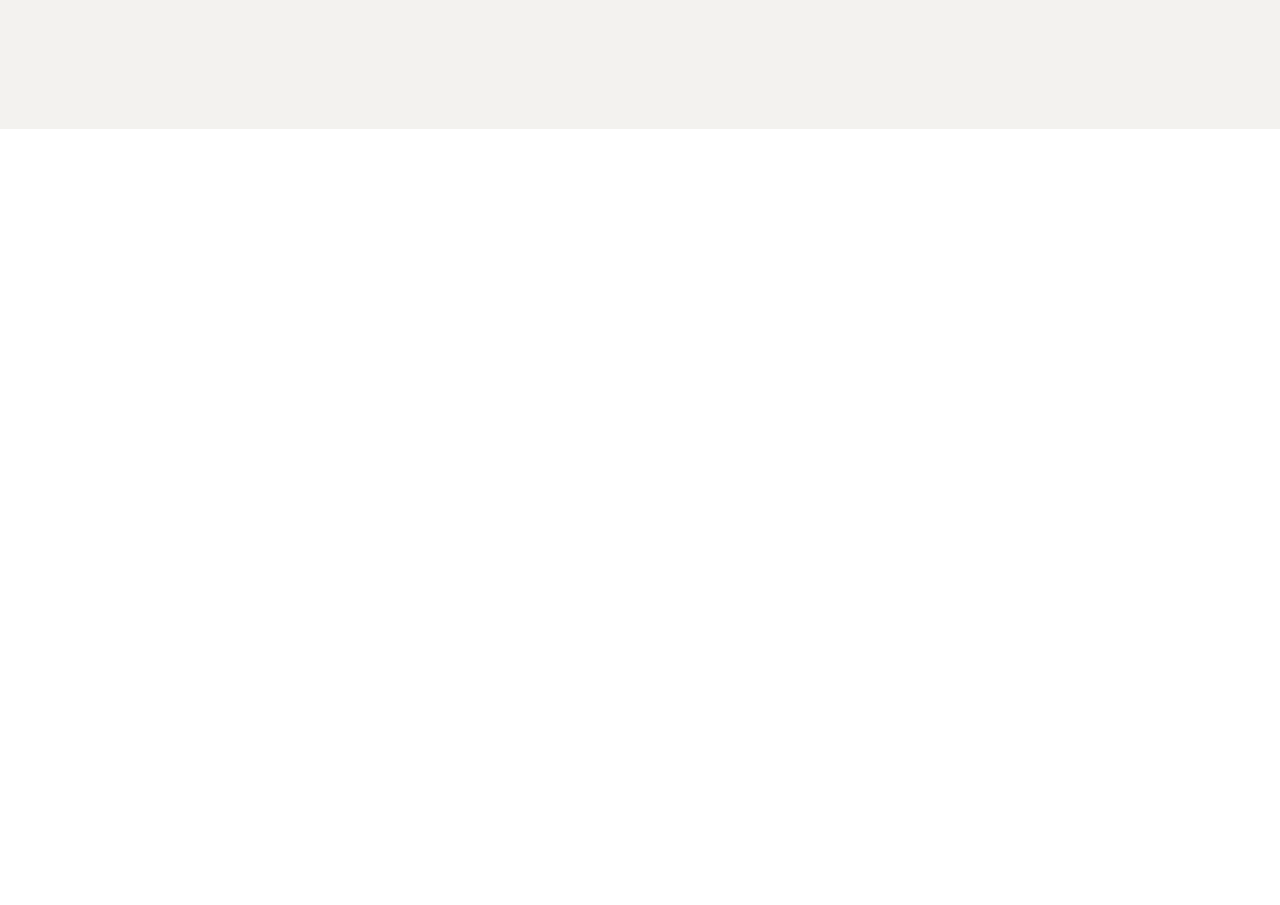
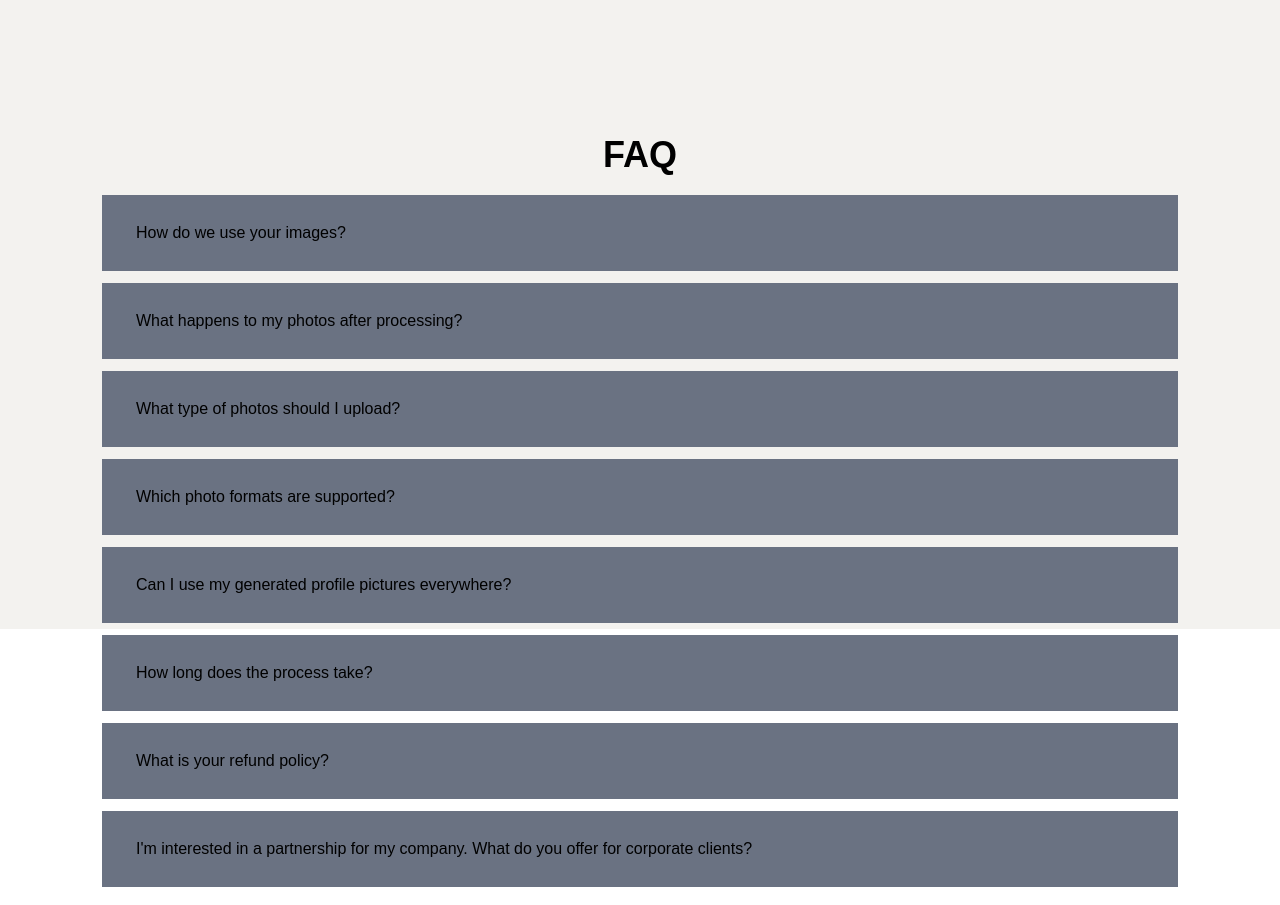
Before and after one commit to Zubain-Nadeem/meinprofilbild-react-clone, a React (Vite) app: page / in a window 1280 px wide. Shown: the part 4280-5185 px from the top of the page. Before the commit the page ends 4409 px from the top, so only its background shows below. Built offline with nearby package versions, Linux system fonts and the light colour scheme.

Commit message:
Compelted

```diff
--- a/src/Componentes/Faq.jsx
+++ b/src/Componentes/Faq.jsx
@@ -1,11 +1,83 @@
-import React from 'react'
+import React, { useState } from "react";
+
+const faqs = [
+  {
+    question: "How do we use your images?",
+    answer:
+      "Your photos will be used solely to generate professional profile pictures and not for any other purpose.",
+  },
+  {
+    question: "What happens to my photos after processing?",
+    answer:
+      "After your application photos have been generated, your original photos will be deleted from our servers to ensure your privacy.",
+  },
+  {
+    question: "What type of photos should I upload?",
+    answer:
+      "For best results, please upload clear selfies with good lighting and a visible face. Avoid blurry or overly dark images.",
+  },
+  {
+    question: "Which photo formats are supported?",
+    answer: "We support the most common formats such as JPG, PNG and GIF.",
+  },
+  {
+    question: "Can I use my generated profile pictures everywhere?",
+    answer:
+      "Yes, you can use the application photos we create for personal and business purposes as long as you follow our terms of use.",
+  },
+  {
+    question: "How long does the process take?",
+    answer:
+      "Our goal is to provide you with a professional profile picture within 90 minutes of uploading.",
+  },
+  {
+    question: "What is your refund policy?",
+    answer:
+      "If you are not satisfied with your generated profile picture, please contact our customer service to discuss refund options.",
+  },
+  {
+    question:
+      "I'm interested in a partnership for my company. What do you offer for corporate clients?",
+    answer:
+      "Our goal is to develop a comprehensive dashboard specifically for corporate clients. This dashboard allows companies to add employees and generate professional business photos in large quantities. If you are already interested in working with us, please contact us directly via email at info@meinprofilbild.de.",
+  },
+];
 
 const Faq = () => {
+  const [openIndex, setOpenIndex] = useState(null);
+
+  const toogleFaq = (index) => {
+    setOpenIndex(openIndex === index ? null : index);
+  };
+
   return (
-    <div>
+    <div className=" h-[500px] bg-[#F3F2EF]">
+      <div className="w-[85%] mx-auto p-1.5">
+        <h1 className="text-center mb-5 text-4xl font-semibold">FAQ </h1>
 
+        <div>
+          {faqs.map((question, index) => (
+            <div
+              key={index}
+              className=" bg-gray-500 mb-3 p-2.5 "
+            >
+              <button
+                onClick={() => toogleFaq(index)}
+                className=" w-full px-6 py-4 text-start cursor-pointer"
+              >
+                {question.question}
+              </button>
+              {openIndex === index && (
+                <div className=" p-3 text-center bg-gray-400 text-black">
+                  <p>{question.answer}</p>
+                </div>
+              )}
+            </div>
+          ))}
+        </div>
+      </div>
     </div>
-  )
-}
+  );
+};
 
-export default Faq
+export default Faq;
```
